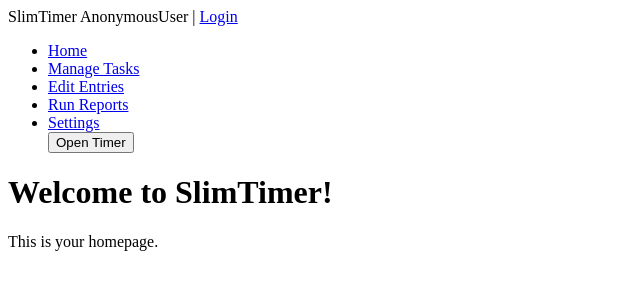
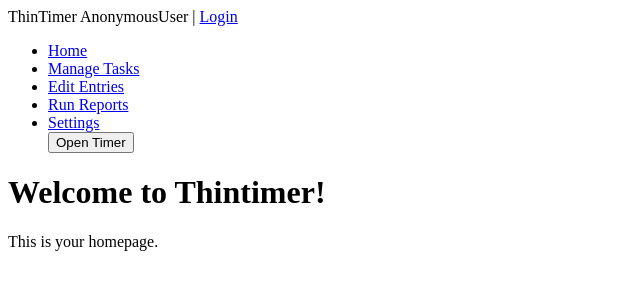
Before and after one commit to gfbarbieri/thintimer, a Django app: page /home/ in a window 1280 px wide. Shown: the top 300 px of the page, without its empty margins (0-640 px from the left). Run offline with Django 4.2, Linux system fonts and the light colour scheme.

Commit message:
Removed references to SlimTimer.

```diff
--- a/main_app/templates/homepage.html
+++ b/main_app/templates/homepage.html
@@ -3,6 +3,6 @@
 {% block title %}Home{% endblock %}
 
 {% block content %}
-    <h1>Welcome to SlimTimer!</h1>
+    <h1>Welcome to Thintimer!</h1>
     <p>This is your homepage.</p>
 {% endblock %}
--- a/templates/base.html
+++ b/templates/base.html
@@ -3,13 +3,13 @@
     {% load static %}
     <head>
         <!-- Page title, can be overridden by child templates -->
-        <title>{% block title %}SlimTimer{% endblock %}</title>
+        <title>{% block title %}ThinTimer{% endblock %}</title>
     </head>
     <body>
         <!-- Banner area -->
         <div id="banner">
             <!-- Site name display -->
-            <span id="site-name">SlimTimer</span>
+            <span id="site-name">ThinTimer</span>
             <!-- User information display -->
             <span id="user-info">
                 {% if user.is_authenticated %}
--- a/user_auth/static/js/settings.js
+++ b/user_auth/static/js/settings.js
@@ -136,6 +136,7 @@
 }
 
 // Attach submit event listener to 'deleteAccountForm'.
-document.getElementById('deleteAccountForm').addEventListener('submit', function() {
+document.getElementById('deleteAccountForm').addEventListener('submit', function(event) {
+  event.preventDefault();
   deleteAccount(); // Call function to handle account deletion.
 });
```
